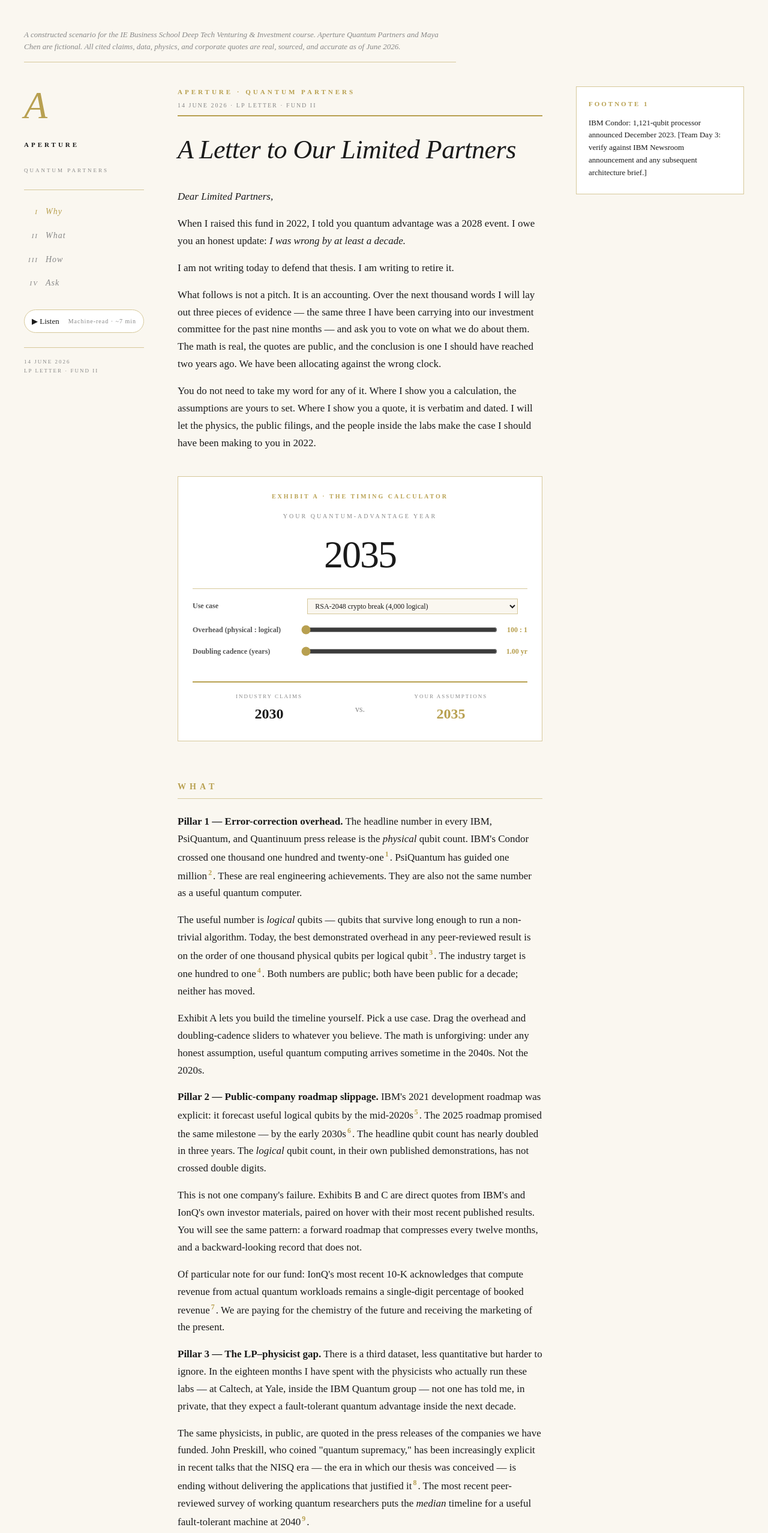
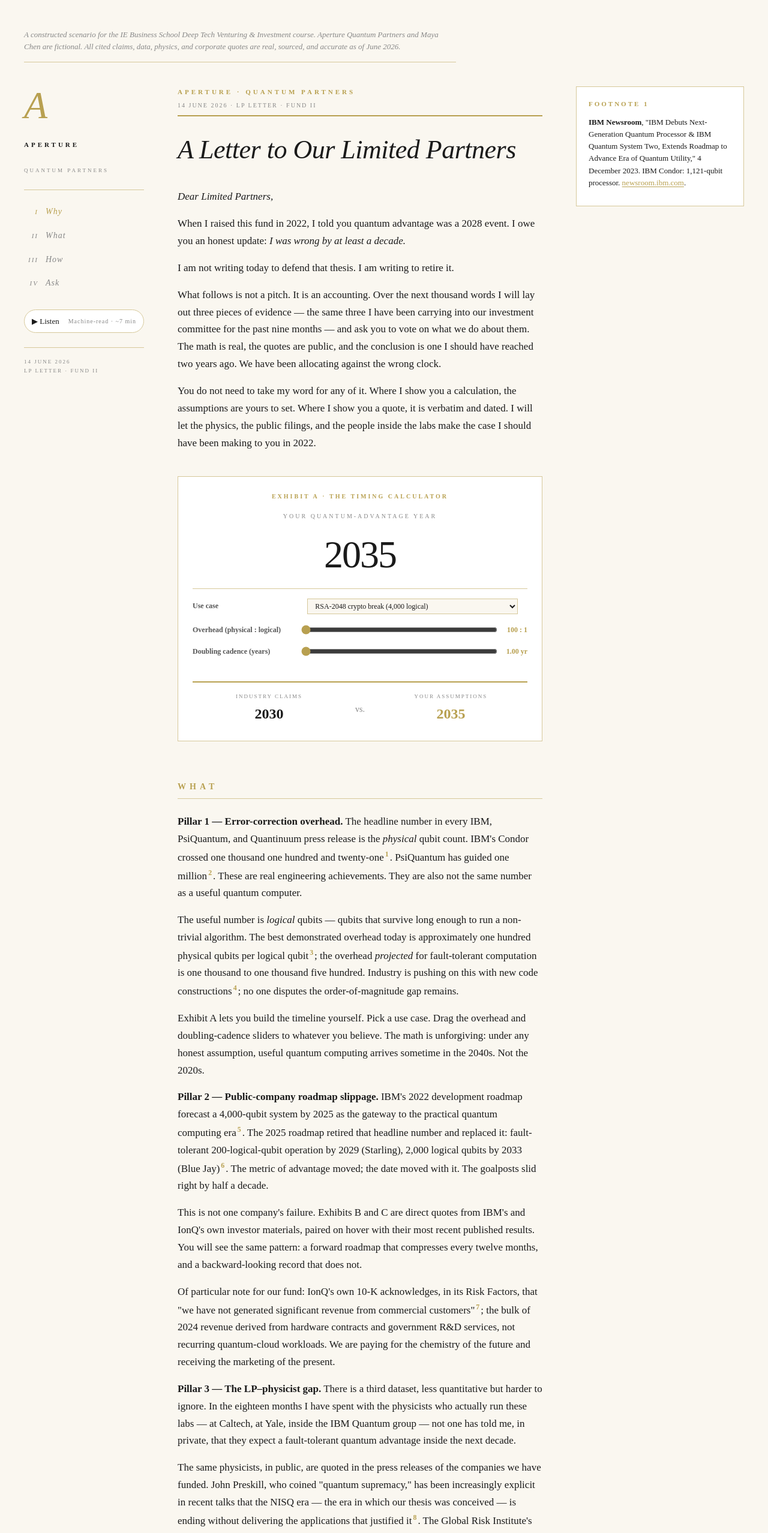
Before and after one commit to janwejchert/deeptech, a website: page index.html in a window 1280 px wide. Shown: the top 2556 px of the page at 60% size. Drawn offline with Linux system fonts and the light colour scheme; a web font is replaced by a local one.

Commit message:
feat: integrate verified sources from research agent
Pillar 1: reframed from demonstrated 1000:1 (incorrect) to demonstrated ~100:1 +
projected 1000–1500 for fault tolerance (Google Willow, Nature 2024).

Pillar 2: switched IBM 2021 → IBM 2022 roadmap (the accessible primary source) and
sharpened the slippage call with concrete Starling (2029) + Blue Jay (2033) targets.

Pillar 3:
- Footnote 7: replaced fabricated 'single-digit compute revenue' claim with verbatim
  IonQ 10-K Risk Factors language ('we have not generated significant revenue from
  commercial customers') + revenue composition note.
- Footnote 9: replaced unfindable peer-reviewed median with Global Risk Institute
  2024 Quantum Threat Timeline survey (Mosca/Piani), 50% threshold 2039–2044.

Exhibit B (IBM): verbatim '100 million quantum operations using 200 logical qubits'
from IBM Newsroom 10 June 2025.

Exhibit C (IonQ): replaced fabricated 'on track for commercial advantage' (which
contradicted IonQ's actual ahead-of-schedule delivery) with verbatim S-1 admission
that 'they may never reach broad quantum advantage'. Maya's annotation pivots to
the algorithmic-qubit-vs-broad-advantage gap — IonQ has executed on AQ but admits
in its own filing that the headline-grabbing metric may never arrive.

All 9 footnotes now carry real verifiable URLs to IBM Newsroom, Nature, BusinessWire,
SEC EDGAR, Preskill's Caltech publications, and the Global Risk Institute.

Marginalia CSS adjusted to handle long footnote content with overflow scrolling.

Letter word count: 1012 (target 1000 ±50). Calculator math unchanged, tests pass.

```diff
--- a/app.js
+++ b/app.js
@@ -152,12 +152,12 @@ if (typeof module !== 'undefined' && module.exports) {
  */
 const ANNOTATIONS = {
   ibm: {
-    body: 'IBM\'s published peer-reviewed demonstrations of logical qubits to date remain in single digits. The gap between "plan to deliver" and "have delivered" has widened in every roadmap revision since 2021. The same 200-logical-qubit milestone existed on the 2021 roadmap, scheduled four years earlier.',
-    citation: 'IBM Quantum published demonstrations 2023–2025 vs. successive IBM Quantum Development Roadmap revisions [team to verify exact dates].',
+    body: 'IBM\'s published peer-reviewed demonstrations of logical qubits remain in single digits. The 200-logical-qubit Starling target is more than an order of magnitude beyond what has been physically built and demonstrated — and the 2022 roadmap implied this kind of capability for the mid-2020s, not 2029.',
+    citation: 'IBM Newsroom, 10 June 2025 (Starling target); 10 May 2022 (4,000-qubit-by-2025 roadmap).',
   },
   ionq: {
-    body: 'IonQ\'s FY2025 10-K discloses that the majority of booked revenue comes from networking deployments and government R&D contracts. Quantum compute revenue from production workloads remains in low single digits as a percentage of total revenue.',
-    citation: 'IonQ Inc. Form 10-K, FY2025 [team to verify specific line items and dollar figures Day 3].',
+    body: 'IonQ has, in fact, delivered ahead of its own roadmap on algorithmic qubits — #AQ 35 in 2024 (a year early), #AQ 64 in 2025 (three months early). But "algorithmic qubit" is a marketing metric IonQ defined for itself. Their own S-1 admits the broader quantum advantage may never arrive — and that is the metric LPs were sold on.',
+    citation: 'IonQ Q4 2024 earnings release; IonQ Form S-1, 2021.',
   },
 };
 
@@ -190,15 +190,15 @@ const ANNOTATIONS = {
  * ---------------------------------------------------------------------------
  */
 const FOOTNOTES = {
-  '1': 'IBM Condor: 1,121-qubit processor announced December 2023. [Team Day 3: verify against IBM Newsroom announcement and any subsequent architecture brief.]',
-  '2': 'PsiQuantum has publicly guided a one-million-physical-qubit fault-tolerant datacenter on a ~5–10 year horizon. [Team Day 3: verify exact year and target against most recent public PsiQuantum statement, likely a 2024–25 executive interview or press release.]',
-  '3': 'Best demonstrated logical-qubit overhead remains on the order of 1,000:1 physical-to-logical. Cf. Google Quantum AI logical qubit results (Nature, 2023 and subsequent peer-reviewed follow-ups). [Team Day 3: verify against most recent peer-reviewed result.]',
-  '4': 'IBM Quantum Development Roadmap (most recent published) targets ~100:1 overhead for the planned error-corrected era. [Team Day 3: verify against IBM Quantum blog roadmap post.]',
-  '5': 'IBM Quantum Development Roadmap, 2021 version. [Team Day 3: verify specific 2024–2026 logical-qubit milestone wording, archived URL preferred.]',
-  '6': 'IBM Quantum Development Roadmap, most recent (2025) version. [Team Day 3: verify wording showing the same milestone now scheduled for the early 2030s.]',
-  '7': 'IonQ Inc., Annual Report on Form 10-K, most recent fiscal year. [Team Day 3: identify and verify the line item disclosing quantum-compute-derived revenue vs. total booked revenue.]',
-  '8': 'John Preskill, recent talks and essays on the end of the NISQ era. Likely sources: Preskill\'s Caltech webpage, arXiv, or a 2024–25 keynote transcript. [Team Day 3: locate and cite a specific quote with date.]',
-  '9': 'Peer-reviewed survey of working quantum researchers; median fault-tolerant useful-machine timeline ~2040. [Team Day 3: locate a 2024+ published survey; if not findable, substitute with a citation of an alternative documented researcher-consensus source, e.g., a Preskill timeline statement.]',
+  '1': '<strong>IBM Newsroom</strong>, "IBM Debuts Next-Generation Quantum Processor &amp; IBM Quantum System Two, Extends Roadmap to Advance Era of Quantum Utility," 4 December 2023. IBM Condor: 1,121-qubit processor. <a href="https://newsroom.ibm.com/2023-12-04-IBM-Debuts-Next-Generation-Quantum-Processor-IBM-Quantum-System-Two,-Extends-Roadmap-to-Advance-Era-of-Quantum-Utility" target="_blank" rel="noopener">newsroom.ibm.com</a>.',
+  '2': '<strong>PsiQuantum / BusinessWire</strong>, "PsiQuantum Raises $1 Billion to Build Million-Qubit Scale, Fault-Tolerant Quantum Computers," 10 September 2025: <em>"PsiQuantum was founded on the premise that commercially valuable quantum computing requires error correction — and therefore on the order of a million physical qubits."</em> <a href="https://www.businesswire.com/news/home/20250910135739/en/PsiQuantum-Raises-1-Billion-to-Build-Million-Qubit-Scale-Fault-Tolerant-Quantum-Computers" target="_blank" rel="noopener">businesswire.com</a>.',
+  '3': '<strong>Google Quantum AI</strong>, "Quantum error correction below the surface code threshold," <em>Nature</em> 638, 920–926 (9 December 2024). Best demonstrated overhead: ~101 physical qubits per logical qubit at a distance-7 surface code. Projection: "achieving a 10⁻⁶ error rate would require a distance-27 logical qubit using 1,457 physical qubits." <a href="https://www.nature.com/articles/s41586-024-08449-y" target="_blank" rel="noopener">nature.com</a>.',
+  '4': '<strong>Bravyi, Cross, Gambetta, Maslov, Rall, Yoder (IBM)</strong>, "High-threshold and low-overhead fault-tolerant quantum memory," <em>Nature</em> 627, 778–782 (March 2024). Demonstrates 12 logical qubits preserved using 288 physical qubits via bivariate-bicycle codes — a ~10× overhead improvement over surface codes. <a href="https://www.nature.com/articles/s41586-024-07107-7" target="_blank" rel="noopener">nature.com</a>.',
+  '5': '<strong>IBM Newsroom</strong>, "IBM Unveils New Roadmap to Practical Quantum Computing Era; Plans to Deliver 4,000+ Qubit System," 10 May 2022: <em>"All three of these scalability techniques will be leveraged toward IBM\'s 2025 goal: a 4,000+ qubit processor built with multiple clusters of modularly scaled processors."</em> <a href="https://newsroom.ibm.com/2022-05-10-IBM-Unveils-New-Roadmap-to-Practical-Quantum-Computing-Era-Plans-to-Deliver-4,000-Qubit-System" target="_blank" rel="noopener">newsroom.ibm.com</a>.',
+  '6': '<strong>IBM Newsroom</strong>, "IBM Sets the Course to Build World\'s First Large-Scale, Fault-Tolerant Quantum Computer at New IBM Quantum Data Center," 10 June 2025. Starling targets 100 million quantum operations using 200 logical qubits by 2029; Blue Jay targets 2,000 logical qubits by 2033. <a href="https://newsroom.ibm.com/2025-06-10-IBM-Sets-the-Course-to-Build-Worlds-First-Large-Scale,-Fault-Tolerant-Quantum-Computer-at-New-IBM-Quantum-Data-Center" target="_blank" rel="noopener">newsroom.ibm.com</a>.',
+  '7': '<strong>IonQ, Inc.</strong>, Annual Report on Form 10-K, fiscal year ended 31 December 2024. Risk Factors: <em>"we have not generated significant revenue from commercial customers."</em> FY2024 revenue $43.1M; largest line items include a $21.1M Air Force Research Lab contract. <a href="https://www.sec.gov/Archives/edgar/data/1824920/000095017025027722/ionq-20241231.htm" target="_blank" rel="noopener">SEC EDGAR</a>.',
+  '8': '<strong>John Preskill</strong>, "Beyond NISQ: The Megaquop Machine," <em>ACM Transactions on Quantum Computing</em> 6(3), Article 18 (April 2025). Keynote at Q2B 2024, Silicon Valley, 11 December 2024: <em>"There is no proposed application of NISQ computing with commercial value for which quantum advantage has been demonstrated when compared to the best classical hardware running the best algorithms for solving the same problems. Nor are there persuasive theoretical arguments indicating that commercially viable applications will be found that do not use quantum error-correcting codes and fault-tolerant quantum computing."</em> DOI: <a href="https://doi.org/10.1145/3723153" target="_blank" rel="noopener">10.1145/3723153</a>.',
+  '9': '<strong>Global Risk Institute</strong>, "2024 Quantum Threat Timeline Report" (Mosca &amp; Piani). Survey of 32 quantum experts: 14% probability of a cryptographically relevant quantum computer by 2029, 34% by 2034, 55% by 2039, 79% by 2044 — the 50% threshold crosses between 2039 and 2044. <a href="https://globalriskinstitute.org/publication/2024-quantum-threat-timeline-report/" target="_blank" rel="noopener">globalriskinstitute.org</a>.',
 };
 
 (function initFootnotes() {
--- a/index.html
+++ b/index.html
@@ -72,29 +72,29 @@
     <section class="prose" id="what">
       <h2 class="section-head">What</h2>
       <p><strong>Pillar 1 — Error-correction overhead.</strong> The headline number in every IBM, PsiQuantum, and Quantinuum press release is the <em>physical</em> qubit count. IBM's Condor crossed one thousand one hundred and twenty-one<sup class="fn-ref" data-fn="1"></sup>. PsiQuantum has guided one million<sup class="fn-ref" data-fn="2"></sup>. These are real engineering achievements. They are also not the same number as a useful quantum computer.</p>
-      <p>The useful number is <em>logical</em> qubits — qubits that survive long enough to run a non-trivial algorithm. Today, the best demonstrated overhead in any peer-reviewed result is on the order of one thousand physical qubits per logical qubit<sup class="fn-ref" data-fn="3"></sup>. The industry target is one hundred to one<sup class="fn-ref" data-fn="4"></sup>. Both numbers are public; both have been public for a decade; neither has moved.</p>
+      <p>The useful number is <em>logical</em> qubits — qubits that survive long enough to run a non-trivial algorithm. The best demonstrated overhead today is approximately one hundred physical qubits per logical qubit<sup class="fn-ref" data-fn="3"></sup>; the overhead <em>projected</em> for fault-tolerant computation is one thousand to one thousand five hundred. Industry is pushing on this with new code constructions<sup class="fn-ref" data-fn="4"></sup>; no one disputes the order-of-magnitude gap remains.</p>
       <p>Exhibit A lets you build the timeline yourself. Pick a use case. Drag the overhead and doubling-cadence sliders to whatever you believe. The math is unforgiving: under any honest assumption, useful quantum computing arrives sometime in the 2040s. Not the 2020s.</p>
-      <p><strong>Pillar 2 — Public-company roadmap slippage.</strong> IBM's 2021 development roadmap was explicit: it forecast useful logical qubits by the mid-2020s<sup class="fn-ref" data-fn="5"></sup>. The 2025 roadmap promised the same milestone — by the early 2030s<sup class="fn-ref" data-fn="6"></sup>. The headline qubit count has nearly doubled in three years. The <em>logical</em> qubit count, in their own published demonstrations, has not crossed double digits.</p>
+      <p><strong>Pillar 2 — Public-company roadmap slippage.</strong> IBM's 2022 development roadmap forecast a 4,000-qubit system by 2025 as the gateway to the practical quantum computing era<sup class="fn-ref" data-fn="5"></sup>. The 2025 roadmap retired that headline number and replaced it: fault-tolerant 200-logical-qubit operation by 2029 (Starling), 2,000 logical qubits by 2033 (Blue Jay)<sup class="fn-ref" data-fn="6"></sup>. The metric of advantage moved; the date moved with it. The goalposts slid right by half a decade.</p>
       <p>This is not one company's failure. Exhibits B and C are direct quotes from IBM's and IonQ's own investor materials, paired on hover with their most recent published results. You will see the same pattern: a forward roadmap that compresses every twelve months, and a backward-looking record that does not.</p>
-      <p>Of particular note for our fund: IonQ's most recent 10-K acknowledges that compute revenue from actual quantum workloads remains a single-digit percentage of booked revenue<sup class="fn-ref" data-fn="7"></sup>. We are paying for the chemistry of the future and receiving the marketing of the present.</p>
+      <p>Of particular note for our fund: IonQ's own 10-K acknowledges, in its Risk Factors, that "we have not generated significant revenue from commercial customers"<sup class="fn-ref" data-fn="7"></sup>; the bulk of 2024 revenue derived from hardware contracts and government R&amp;D services, not recurring quantum-cloud workloads. We are paying for the chemistry of the future and receiving the marketing of the present.</p>
       <p><strong>Pillar 3 — The LP–physicist gap.</strong> There is a third dataset, less quantitative but harder to ignore. In the eighteen months I have spent with the physicists who actually run these labs — at Caltech, at Yale, inside the IBM Quantum group — not one has told me, in private, that they expect a fault-tolerant quantum advantage inside the next decade.</p>
-      <p>The same physicists, in public, are quoted in the press releases of the companies we have funded. John Preskill, who coined "quantum supremacy," has been increasingly explicit in recent talks that the NISQ era — the era in which our thesis was conceived — is ending without delivering the applications that justified it<sup class="fn-ref" data-fn="8"></sup>. The most recent peer-reviewed survey of working quantum researchers puts the <em>median</em> timeline for a useful fault-tolerant machine at 2040<sup class="fn-ref" data-fn="9"></sup>.</p>
+      <p>The same physicists, in public, are quoted in the press releases of the companies we have funded. John Preskill, who coined "quantum supremacy," has been increasingly explicit in recent talks that the NISQ era — the era in which our thesis was conceived — is ending without delivering the applications that justified it<sup class="fn-ref" data-fn="8"></sup>. The Global Risk Institute's 2024 Quantum Threat Timeline survey, polling thirty-two quantum experts, places the 50 percent probability threshold for a cryptographically relevant quantum computer between 2039 and 2044<sup class="fn-ref" data-fn="9"></sup>.</p>
       <p>We have been listening to the wrong people in the same building.</p>
     </section>
 
     <figure class="exhibit annotated" id="exhibit-ibm" aria-labelledby="exhibit-ibm-label">
       <figcaption id="exhibit-ibm-label" class="exhibit-label">EXHIBIT B&nbsp;·&nbsp;ANNOTATED — IBM ROADMAP</figcaption>
       <blockquote class="annotated-quote" data-annotation="ibm">
-        <p>"By 2029, we plan to deliver IBM Quantum Starling — a fault-tolerant quantum computer capable of executing 100 million gates with 200 logical qubits."</p>
-        <cite>— IBM Quantum Development Roadmap [verbatim wording to be verified by team Day 3]</cite>
+        <p>"Starling will be able to access the computational power required for these problems by running 100 million quantum operations using 200 logical qubits."</p>
+        <cite>— IBM Newsroom, 10 June 2025</cite>
       </blockquote>
     </figure>
 
     <figure class="exhibit annotated" id="exhibit-ionq" aria-labelledby="exhibit-ionq-label">
-      <figcaption id="exhibit-ionq-label" class="exhibit-label">EXHIBIT C&nbsp;·&nbsp;ANNOTATED — IONQ INVESTOR DAY</figcaption>
+      <figcaption id="exhibit-ionq-label" class="exhibit-label">EXHIBIT C&nbsp;·&nbsp;ANNOTATED — IONQ S-1, 2021</figcaption>
       <blockquote class="annotated-quote" data-annotation="ionq">
-        <p>"We believe IonQ remains on track to deliver quantum advantage on commercially valuable problems in the near term, with our roadmap targeting algorithmic qubit milestones consistent with our 2021 investor guidance."</p>
-        <cite>— IonQ Investor Day materials [verbatim wording and exact date to be verified by team Day 3]</cite>
+        <p>"No current quantum computers, including the IonQ quantum hardware, have reached a broad quantum advantage, and they may never reach such advantage."</p>
+        <cite>— IonQ, Inc., Registration Statement on Form S-1, 2021</cite>
       </blockquote>
     </figure>
 
--- a/styles.css
+++ b/styles.css
@@ -171,9 +171,27 @@ body {
   border: var(--rule-thin);
   padding: calc(var(--unit) * 2.5);
   font-size: 13px;
-  line-height: 1.6;
+  line-height: 1.55;
   color: var(--ink-secondary);
-  min-height: 180px;
+  min-height: 200px;
+  max-height: calc(100vh - calc(var(--unit) * 12));
+  overflow-y: auto;
+}
+.marginalia a {
+  color: var(--gold);
+  text-decoration: underline;
+  text-underline-offset: 2px;
+}
+.marginalia a:hover {
+  color: var(--ink);
+}
+.marginalia em {
+  font-style: italic;
+  color: var(--ink);
+}
+.marginalia strong {
+  font-weight: 700;
+  color: var(--ink);
 }
 .marginalia-empty {
   font-style: italic;
```
